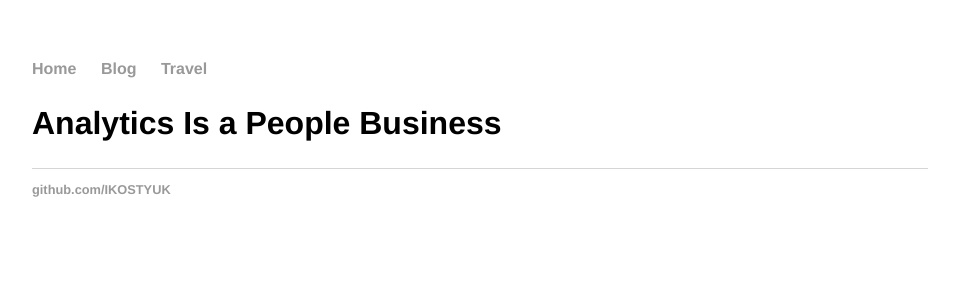
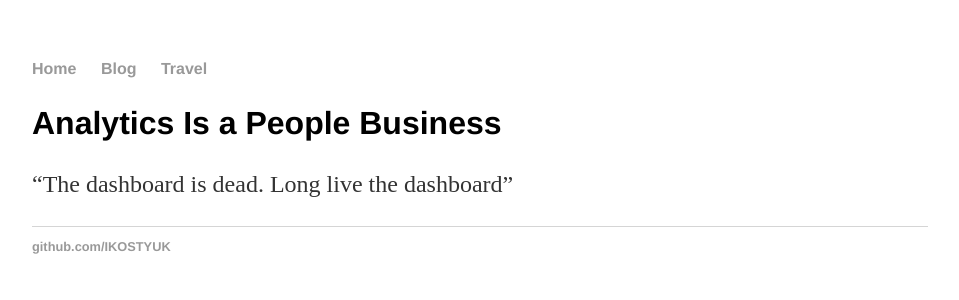
Before and after one commit to IKOSTYUK/ikostyuk.github.io, a Jekyll site: the page built from _posts/2025-05-22-Analytics-Is-a-People-Business.md, in a window 1280 px wide. Shown: the top 300 px of the page, without its empty margins (160-1119 px from the left). Built offline with Jekyll 4.4.1, drawn with Linux system fonts in a browser that asks for light colours.

Commit message:
Update 2025-05-22-Analytics-Is-a-People-Business.md

```diff
--- a/_posts/2025-05-22-Analytics-Is-a-People-Business.md
+++ b/_posts/2025-05-22-Analytics-Is-a-People-Business.md
@@ -4,3 +4,4 @@ title: Analytics Is a People Business
 ---
 
 ## Analytics Is a People Business
+"The dashboard is dead. Long live the dashboard"
```
